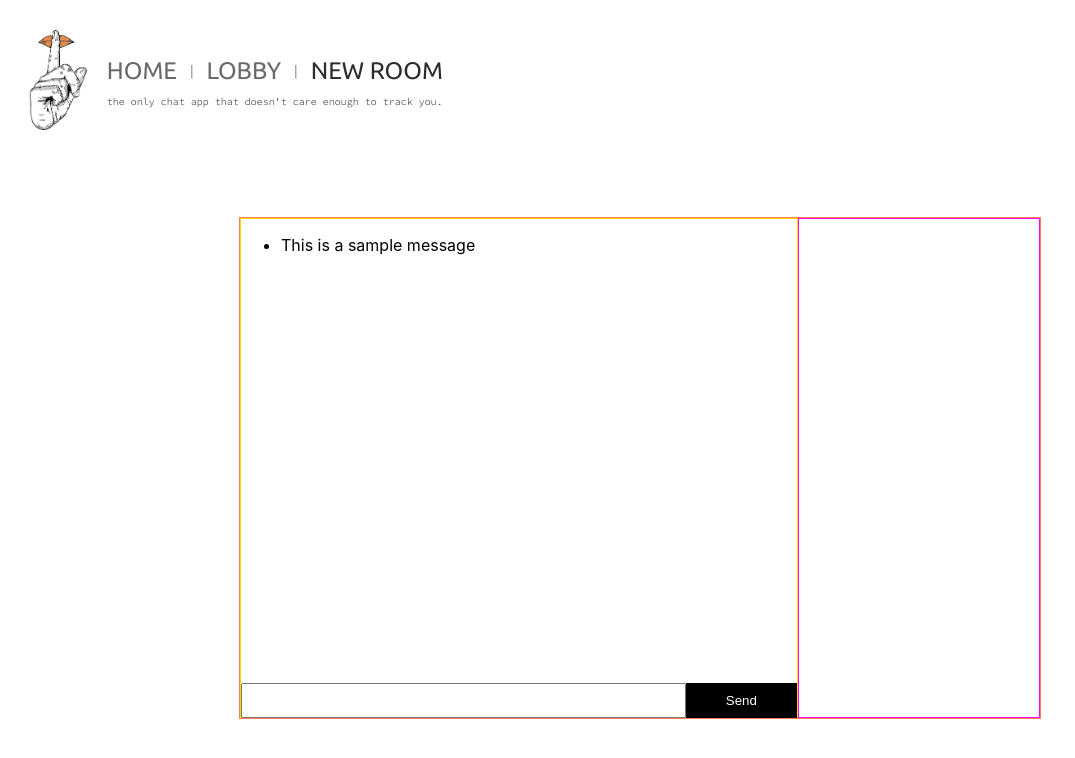
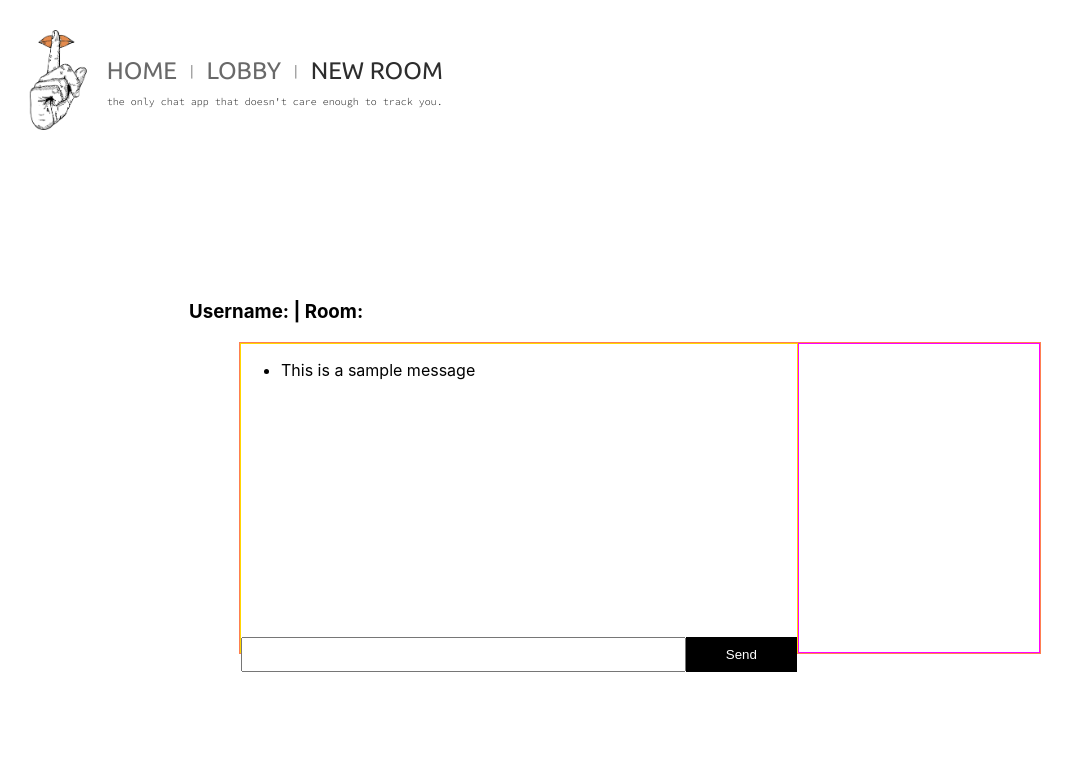
Before and after one commit to GrantDarling/Hush-Chat-App, a React (Create React App) app in the folder client/: page /room in a window 1280 px wide. Shown: the top 758 px of the page, without its empty margins (0-1075 px from the left). Built offline with nearby package versions, Linux system fonts and the light colour scheme.

Commit message:
Moved modal to create room Created basic single person chat box

```diff
--- a/client/src/components/layout/CreateRoom.js
+++ b/client/src/components/layout/CreateRoom.js
@@ -1,11 +1,6 @@
 import React, { useState }  from 'react';
 
-const CreateRoom = ({ closeModal }) => {
-
-    const [roomData, setRoomData] = useState({
-      username: '',
-      room: '',
-    });
+const CreateRoom = ({ closeModal, roomData, setRoomData }) => {
 
   const { username, room } = roomData;
 
--- a/client/src/components/layout/Navbar.js
+++ b/client/src/components/layout/Navbar.js
@@ -1,13 +1,8 @@
 import React from 'react';
 import { NavLink } from 'react-router-dom';
 import Logo from '../../images/hush_logo.png';
-import Toggle from '../logical/Toggle';
-import Modal from '../layout/Modal';
-import CreateRoom from '../layout/CreateRoom';
 
 const Navbar = () => {
-  const [isOpen, toggle] = Toggle();
-
   return (
     <nav className='navbar'>
       <NavLink exact to='/'>
@@ -23,7 +18,7 @@ const Navbar = () => {
             LOBBY
           </NavLink>
           <span> | </span>
-          <NavLink to='/room' onClick={toggle}>
+          <NavLink to='/room'>
             NEW ROOM
           </NavLink>
         </div>
@@ -31,10 +26,6 @@ const Navbar = () => {
           the only chat app that doesn't care enough to track you.
         </div>
       </div>
-
-      {isOpen ? (
-        <Modal closeModal={toggle}><CreateRoom closeModal={toggle.bind(this)} /></Modal>
-      ) : null}
     </nav>
   );
 };
--- a/client/src/components/layout/Room.js
+++ b/client/src/components/layout/Room.js
@@ -1,24 +1,71 @@
-import React from 'react';
+import React, {useEffect, useState} from 'react';
+import Toggle from '../logical/Toggle';
+import Modal from '../layout/Modal';
+import CreateRoom from '../layout/CreateRoom';
 
 const Room = () => {
+    const [isOpen, toggle] = Toggle();
+
+    const [roomData, setRoomData] = useState({
+      username: '',
+      room: '',
+      message: ''
+    });
+
+    const { username, room, message } = roomData;
+
+    const onChange = (e) => {
+      setRoomData({
+        ...roomData,
+        [e.target.name]: e.target.value
+      });
+    }
+
+
+    const onSubmit = (e) => {
+        e.preventDefault();
+
+        const chatbox = document.querySelector('#chatbox__text-view');
+        const textMessage = document.createElement("li");
+        textMessage.appendChild(document.createTextNode(message));
+        chatbox.appendChild(textMessage);
+
+    setRoomData({
+        ...roomData,
+        message: ''
+    });
+
+    }
+
+
+    useEffect(() => {
+        //toggle()
+    }, []);
 
   return (
     <section className='room'>
+        <h1>Username: {username} | Room: {room}</h1>
+        <div className='room-container'>
             <div className='chatbox'>
                 <div className='chatbox__text-view'>
-                <ul>
+                    <ul id="chatbox__text-view">
                         <li className='chatbox__text-message'>This is a sample message</li>
                     </ul>
                 </div>
-            <div className='chatbox__input'>
-                <input type="text"/>
-                <button type='submit'>Send</button>
-            </div>
+                <form className='chatbox__input' onSubmit={onSubmit}>
+                    <input type="text" name='message' value={message} onChange={onChange} />
+                    <button type='submit' onSubmit={onSubmit}>Send</button>
+                </form>
             </div>
             <div className='videos'>
                 <video className='room__your-video' />
                 <video className='room__guest-video' />
             </div>
+        </div>
+
+        {isOpen ? (
+            <Modal closeModal={toggle} roomData={roomData} ><CreateRoom closeModal={toggle.bind(this)} roomData={roomData} setRoomData={setRoomData} /></Modal>
+        ) : null}
     </section>
   );
 };
--- a/client/src/styles/Components/_modals.scss
+++ b/client/src/styles/Components/_modals.scss
@@ -34,6 +34,8 @@
         font-size: 24px;
     }
 }
+
+/* Create Room Modal */
 
 .create-room {
     height: 100%;
@@ -75,5 +77,4 @@
             }
         }
     }
-
 }
--- a/client/src/styles/Pages/_room.scss
+++ b/client/src/styles/Pages/_room.scss
@@ -2,7 +2,7 @@
     Room
 *************/
 
-.room {
+.room-container {
     display: flex;
     justify-content: center;
     flex-wrap: nowrap;
```
Also changed, not shown: client/src/components/logical/CreateRoom.js (added). Lines whose indentation alone changed are shown as unchanged.
